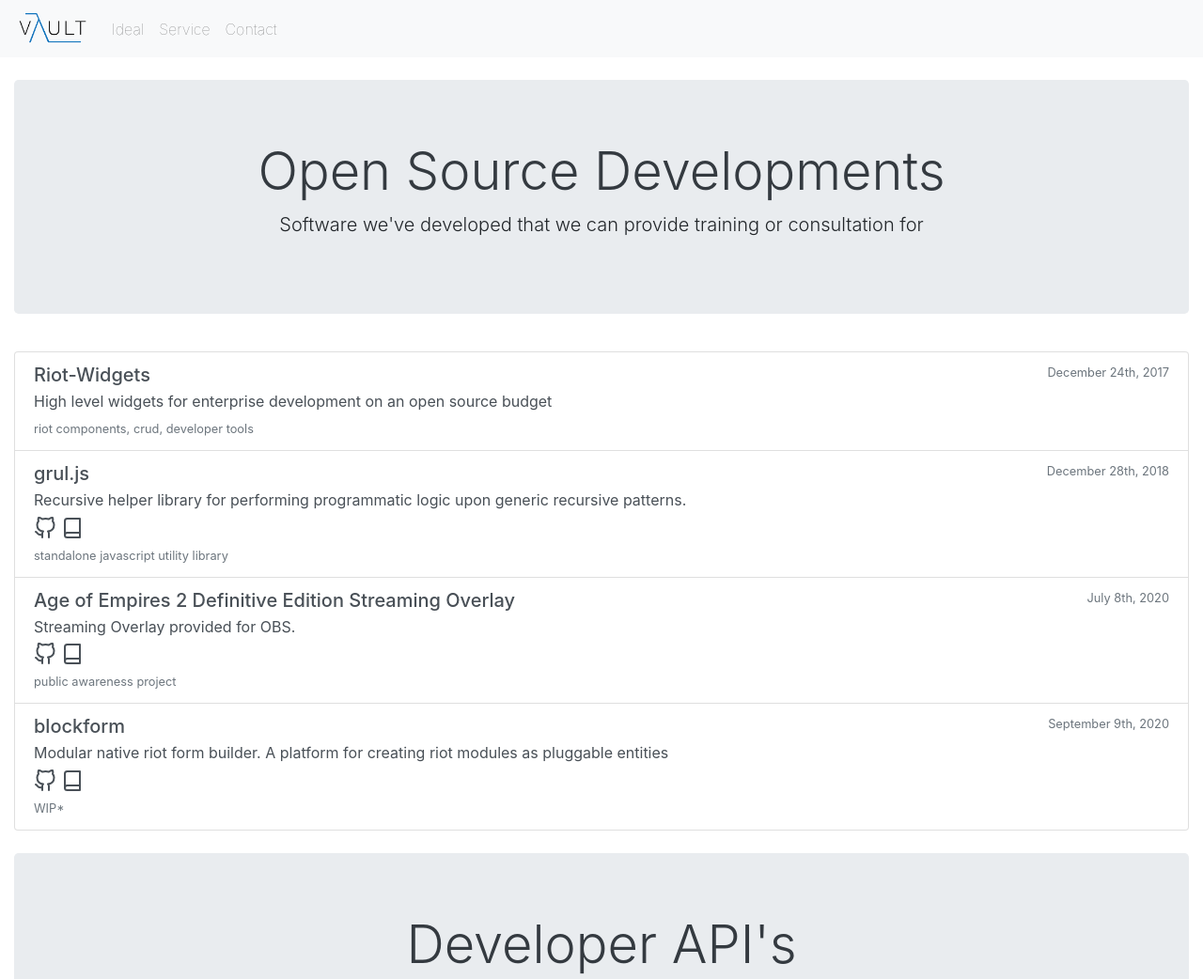
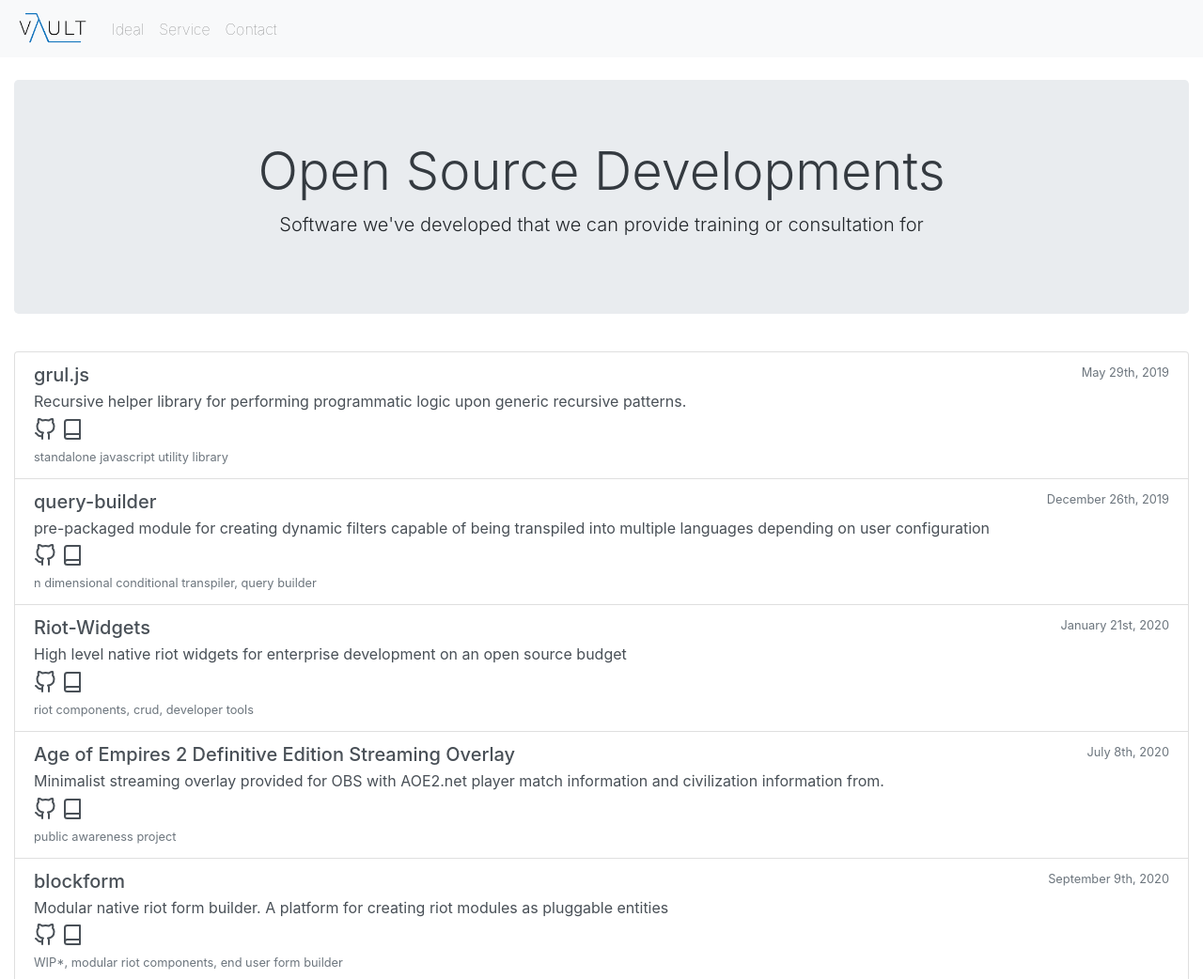
Before and after one commit to PredictabilityIsGood/VL-Website, a plain HTML site: page service.html in a window 1280 px wide. Shown: the top 1042 px of the page at 94% size. Drawn offline with Linux system fonts and the light colour scheme.

Commit message:
updated service information

```diff
--- a/service.html
+++ b/service.html
@@ -59,18 +59,10 @@
   <div class="row mt-2 align-items-center">
     <div class="col-sm">
         <div class="list-group">
-          <a href="https://github.com/PredictabilityIsGood/riot-widgets" class="list-group-item list-group-item-action flex-column align-items-start">
-            <div class="d-flex w-100 justify-content-between">
-              <h5 class="mb-1">Riot-Widgets</h5>
-              <small class="text-muted">December 24th, 2017</small>
-            </div>
-            <p class="mb-1">High level widgets for enterprise development on an open source budget</p>
-            <small class="text-muted">riot components, crud, developer tools</small>
-          </a>
           <a href="https://github.com/PredictabilityIsGood/grul.js" class="list-group-item list-group-item-action flex-column align-items-start">
             <div class="d-flex w-100 justify-content-between">
               <h5 class="mb-1">grul.js</h5>
-              <small class="text-muted">December 28th, 2018</small>
+              <small class="text-muted">May 29th, 2019</small>
             </div>
             <p class="mb-1">Recursive helper library for performing programmatic logic upon generic recursive patterns.</p>
             <p class="mb-1">
@@ -79,12 +71,36 @@
             </p>
             <small class="text-muted">standalone javascript utility library</small>
           </a>
+          <a href="https://github.com/PredictabilityIsGood/query-builder" class="list-group-item list-group-item-action flex-column align-items-start">
+            <div class="d-flex w-100 justify-content-between">
+              <h5 class="mb-1">query-builder</h5>
+              <small class="text-muted">December 26th, 2019</small>
+            </div>
+            <p class="mb-1">pre-packaged module for creating dynamic filters capable of being transpiled into multiple languages depending on user configuration</p>
+            <p class="mb-1">
+              <svg xmlns="http://www.w3.org/2000/svg" width="24" height="24" viewBox="0 0 24 24" fill="none" stroke="currentColor" stroke-width="2" stroke-linecap="round" stroke-linejoin="round" class="feather feather-github"><path d="M9 19c-5 1.5-5-2.5-7-3m14 6v-3.87a3.37 3.37 0 0 0-.94-2.61c3.14-.35 6.44-1.54 6.44-7A5.44 5.44 0 0 0 20 4.77 5.07 5.07 0 0 0 19.91 1S18.73.65 16 2.48a13.38 13.38 0 0 0-7 0C6.27.65 5.09 1 5.09 1A5.07 5.07 0 0 0 5 4.77a5.44 5.44 0 0 0-1.5 3.78c0 5.42 3.3 6.61 6.44 7A3.37 3.37 0 0 0 9 18.13V22"></path></svg>
+              <svg xmlns="http://www.w3.org/2000/svg" width="24" height="24" viewBox="0 0 24 24" fill="none" stroke="currentColor" stroke-width="2" stroke-linecap="round" stroke-linejoin="round" class="feather feather-book"><path d="M4 19.5A2.5 2.5 0 0 1 6.5 17H20"></path><path d="M6.5 2H20v20H6.5A2.5 2.5 0 0 1 4 19.5v-15A2.5 2.5 0 0 1 6.5 2z"></path></svg>
+            </p>
+            <small class="text-muted">n dimensional conditional transpiler, query builder</small>
+          </a>
+          <a href="https://github.com/PredictabilityIsGood/riot-widgets" class="list-group-item list-group-item-action flex-column align-items-start">
+            <div class="d-flex w-100 justify-content-between">
+              <h5 class="mb-1">Riot-Widgets</h5>
+              <small class="text-muted">January 21st, 2020</small>
+            </div>
+            <p class="mb-1">High level native riot widgets for enterprise development on an open source budget</p>
+            <p class="mb-1">
+              <svg xmlns="http://www.w3.org/2000/svg" width="24" height="24" viewBox="0 0 24 24" fill="none" stroke="currentColor" stroke-width="2" stroke-linecap="round" stroke-linejoin="round" class="feather feather-github"><path d="M9 19c-5 1.5-5-2.5-7-3m14 6v-3.87a3.37 3.37 0 0 0-.94-2.61c3.14-.35 6.44-1.54 6.44-7A5.44 5.44 0 0 0 20 4.77 5.07 5.07 0 0 0 19.91 1S18.73.65 16 2.48a13.38 13.38 0 0 0-7 0C6.27.65 5.09 1 5.09 1A5.07 5.07 0 0 0 5 4.77a5.44 5.44 0 0 0-1.5 3.78c0 5.42 3.3 6.61 6.44 7A3.37 3.37 0 0 0 9 18.13V22"></path></svg>
+              <svg xmlns="http://www.w3.org/2000/svg" width="24" height="24" viewBox="0 0 24 24" fill="none" stroke="currentColor" stroke-width="2" stroke-linecap="round" stroke-linejoin="round" class="feather feather-book"><path d="M4 19.5A2.5 2.5 0 0 1 6.5 17H20"></path><path d="M6.5 2H20v20H6.5A2.5 2.5 0 0 1 4 19.5v-15A2.5 2.5 0 0 1 6.5 2z"></path></svg>
+            </p>
+            <small class="text-muted">riot components, crud, developer tools</small>
+          </a>
           <a href="https://github.com/PredictabilityIsGood/AOE2DEOverlay" class="list-group-item list-group-item-action flex-column align-items-start">
             <div class="d-flex w-100 justify-content-between">
               <h5 class="mb-1">Age of Empires 2 Definitive Edition Streaming Overlay</h5>
               <small class="text-muted">July 8th, 2020</small>
             </div>
-            <p class="mb-1">Streaming Overlay provided for OBS.</p>
+            <p class="mb-1">Minimalist streaming overlay provided for OBS with AOE2.net player match information and civilization information from.</p>
             <p class="mb-1">
               <svg xmlns="http://www.w3.org/2000/svg" width="24" height="24" viewBox="0 0 24 24" fill="none" stroke="currentColor" stroke-width="2" stroke-linecap="round" stroke-linejoin="round" class="feather feather-github"><path d="M9 19c-5 1.5-5-2.5-7-3m14 6v-3.87a3.37 3.37 0 0 0-.94-2.61c3.14-.35 6.44-1.54 6.44-7A5.44 5.44 0 0 0 20 4.77 5.07 5.07 0 0 0 19.91 1S18.73.65 16 2.48a13.38 13.38 0 0 0-7 0C6.27.65 5.09 1 5.09 1A5.07 5.07 0 0 0 5 4.77a5.44 5.44 0 0 0-1.5 3.78c0 5.42 3.3 6.61 6.44 7A3.37 3.37 0 0 0 9 18.13V22"></path></svg>
               <svg xmlns="http://www.w3.org/2000/svg" width="24" height="24" viewBox="0 0 24 24" fill="none" stroke="currentColor" stroke-width="2" stroke-linecap="round" stroke-linejoin="round" class="feather feather-book"><path d="M4 19.5A2.5 2.5 0 0 1 6.5 17H20"></path><path d="M6.5 2H20v20H6.5A2.5 2.5 0 0 1 4 19.5v-15A2.5 2.5 0 0 1 6.5 2z"></path></svg>
@@ -101,12 +117,11 @@
               <svg xmlns="http://www.w3.org/2000/svg" width="24" height="24" viewBox="0 0 24 24" fill="none" stroke="currentColor" stroke-width="2" stroke-linecap="round" stroke-linejoin="round" class="feather feather-github"><path d="M9 19c-5 1.5-5-2.5-7-3m14 6v-3.87a3.37 3.37 0 0 0-.94-2.61c3.14-.35 6.44-1.54 6.44-7A5.44 5.44 0 0 0 20 4.77 5.07 5.07 0 0 0 19.91 1S18.73.65 16 2.48a13.38 13.38 0 0 0-7 0C6.27.65 5.09 1 5.09 1A5.07 5.07 0 0 0 5 4.77a5.44 5.44 0 0 0-1.5 3.78c0 5.42 3.3 6.61 6.44 7A3.37 3.37 0 0 0 9 18.13V22"></path></svg>
               <svg xmlns="http://www.w3.org/2000/svg" width="24" height="24" viewBox="0 0 24 24" fill="none" stroke="currentColor" stroke-width="2" stroke-linecap="round" stroke-linejoin="round" class="feather feather-book"><path d="M4 19.5A2.5 2.5 0 0 1 6.5 17H20"></path><path d="M6.5 2H20v20H6.5A2.5 2.5 0 0 1 4 19.5v-15A2.5 2.5 0 0 1 6.5 2z"></path></svg>
             </p>
-            <small class="text-muted">WIP*</small>
+            <small class="text-muted">WIP*, modular riot components, end user form builder</small>
           </a>
         </div>
     </div>
   </div>
-
   <div class="row">
     <div class="col-sm">
       <div class="mt-4 jumbotron text-center">
@@ -134,7 +149,6 @@
       </div>
     </div>
   </div>
-
   <div class="row">
     <div class="col-sm">
       <div class="mt-4 jumbotron text-center">
```
